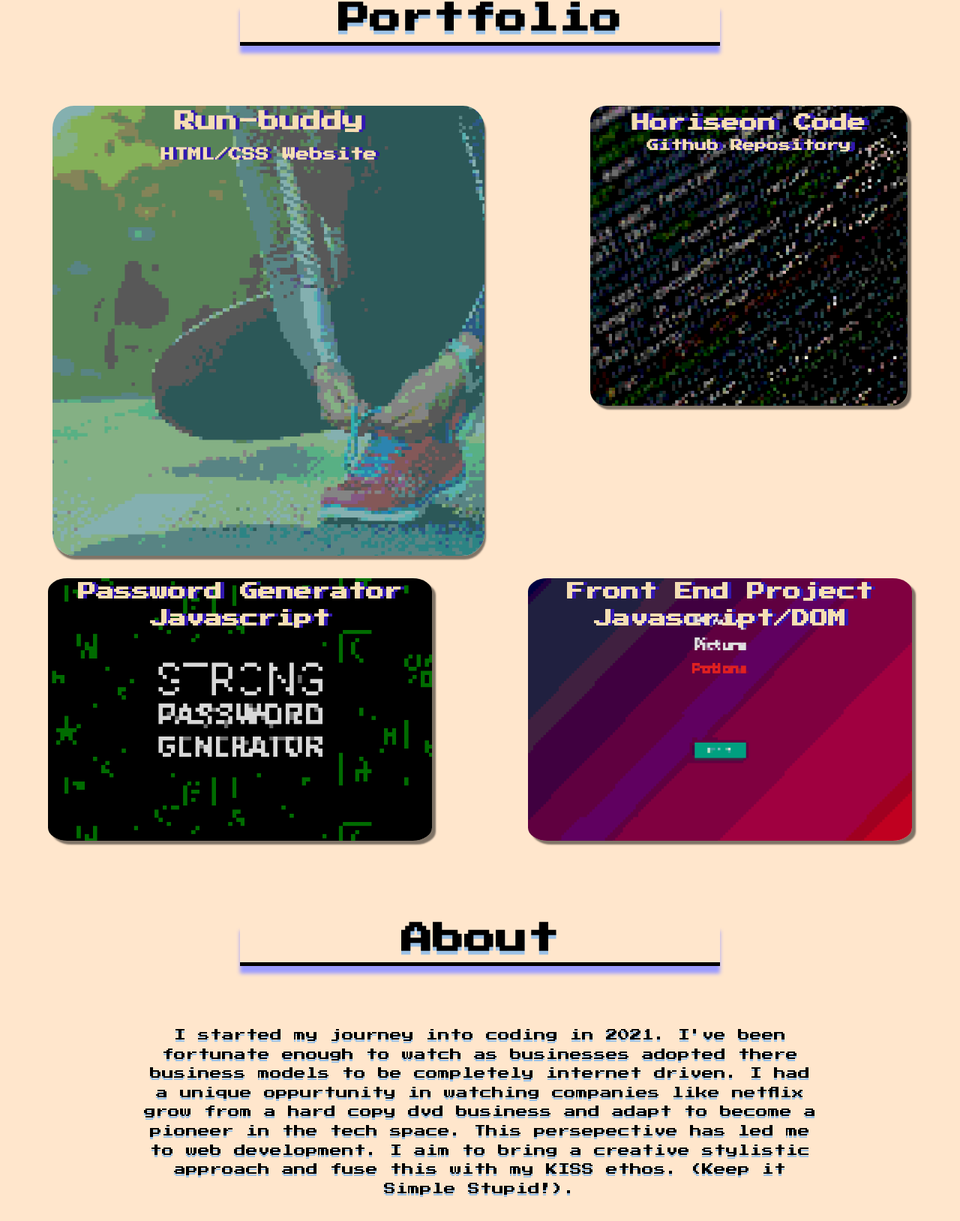
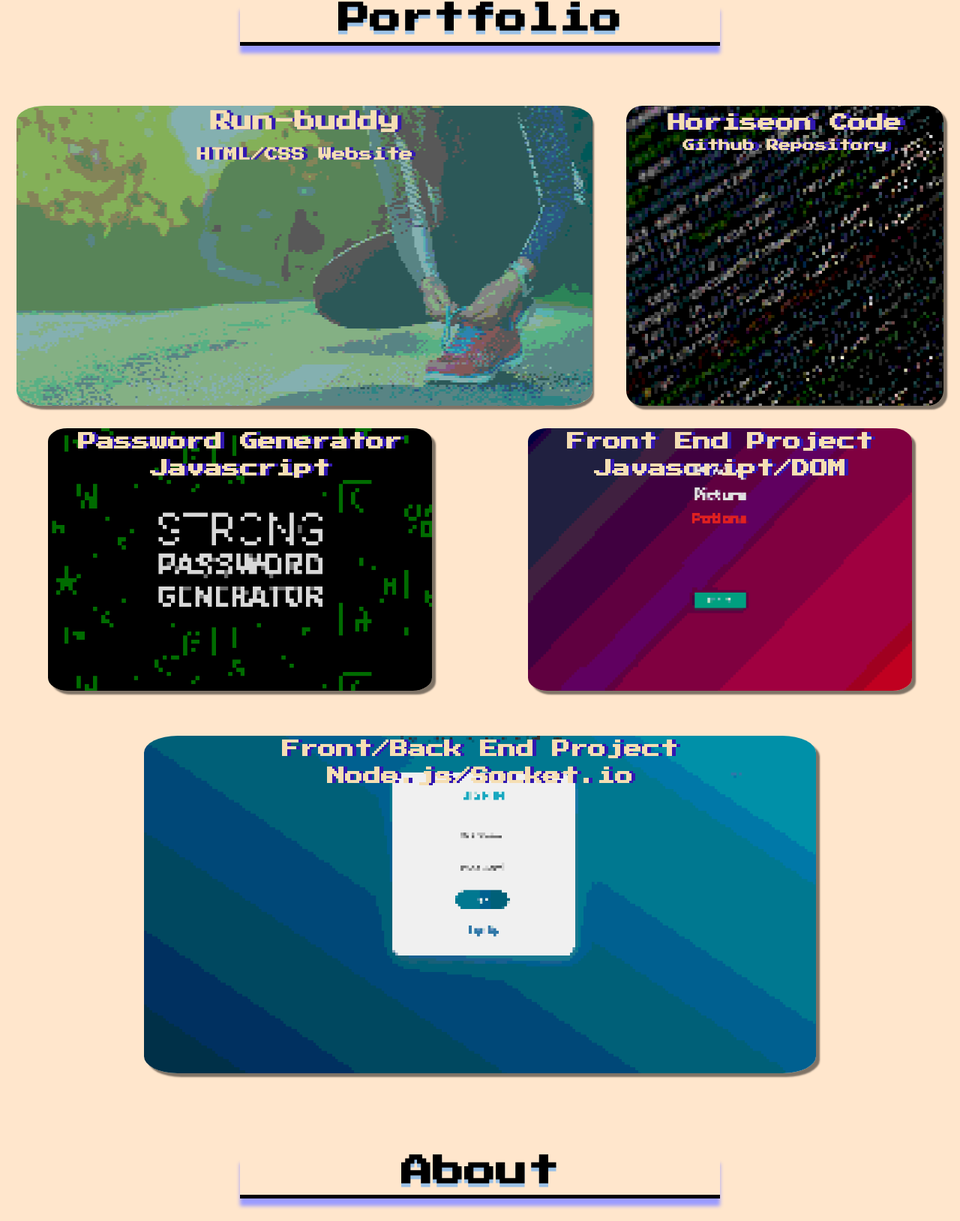
Before and after one commit to Javamang21/welcome-to-my-world, a plain HTML site: page index.html in a window 1280 px wide. Shown: the part 832-2460 px from the top of the page at 75% size. Drawn offline with Linux system fonts and the light colour scheme.

Commit message:
added new project

```diff
--- a/beauty.css
+++ b/beauty.css
@@ -100,13 +100,13 @@ header nav ul li a {
 }
 
 .project-one {
-    flex: 0 45%;
+    flex: 0 60%;
     background-image: url("./Images/run-buddy-8bit.jpeg");
     background-size: cover;
     background-position: 80%;
     border-radius: 5%;
     box-shadow: 2px 5px 2px rgba(0, 0, 0, 0.50);
-    height: 600px;
+    height: 400px;
 }
 
 
@@ -242,6 +242,39 @@ header nav ul li a {
 }
 
 .project-four h4 {
+    font-size: 24px;
+    background-color: rgba(255, 255, 255, 0.0);
+    padding-bottom: 10px;
+    text-align: center;
+    line-height:1.5;
+    color:wheat;
+    text-shadow: 5px 0 0 rgba(50, 24, 177, 1.0);
+}
+
+.project-five {
+    background-image:url("./Images/8-bit-grouper.jpeg");
+    background-size: 100%;
+    background-position: center;
+    border-radius: 5%;
+    box-shadow: 5px 5px 2px rgba(0, 0, 0, 0.50);
+    height: 450px;
+    flex: 0 70%;
+    margin: 30px auto;
+}
+
+.project-five:hover {
+    background-image:url("./Images/6da421ae-c499-47bc-849f-eb322f8b1ff1.gif");
+    background-position: center;
+    background-size: 100%;
+    box-shadow: 10px 10px 10px rgba(155, 155, 255, 1.0);
+}
+
+.project-five a {
+    text-decoration: none;
+    flex-wrap: wrap;
+}
+
+.project-five h4 {
     font-size: 24px;
     background-color: rgba(255, 255, 255, 0.0);
     padding-bottom: 10px;
--- a/index.html
+++ b/index.html
@@ -49,12 +49,17 @@
 
                 <article class="all-projects project-two">
                     <a href="https://github.com/Javamang21/Horiseon-refractor-code"><h4 class="header-fonts">Horiseon Code<p>Github Repository</h4></a>
-            </article>
+                </article>
+
                 <article class="all-projects project-three">
                     <a href="https://github.com/Javamang21/Horiseon-refractor-code"><h4 class="header-fonts">Password Generator<p>Javascript</p></h4></a>
                 </article>
+
                 <article class="all-projects project-four">
                     <a href="https://micahlanham.github.io/Moving-picture-potions/"><h4 class="header-fonts">Front End Project<p>Javascript/DOM</p></h4></a>
+                </article>
+                <article class="all-projects project-five">
+                    <a href="https://warm-dusk-25202.herokuapp.com/login"><h4 class="header-fonts">Front/Back End Project<p>Node.js/Socket.io</p></h4></a>
                 </article>
                 </div>
         </section>
```
Also changed, not shown: Images/8-bit-grouper.jpeg (added), 2 other files.
